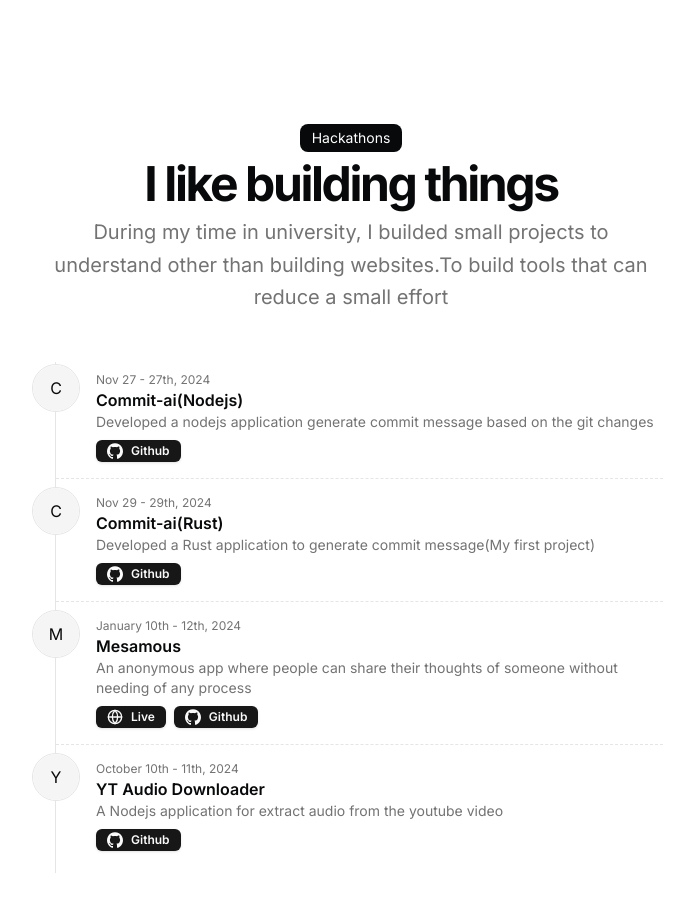
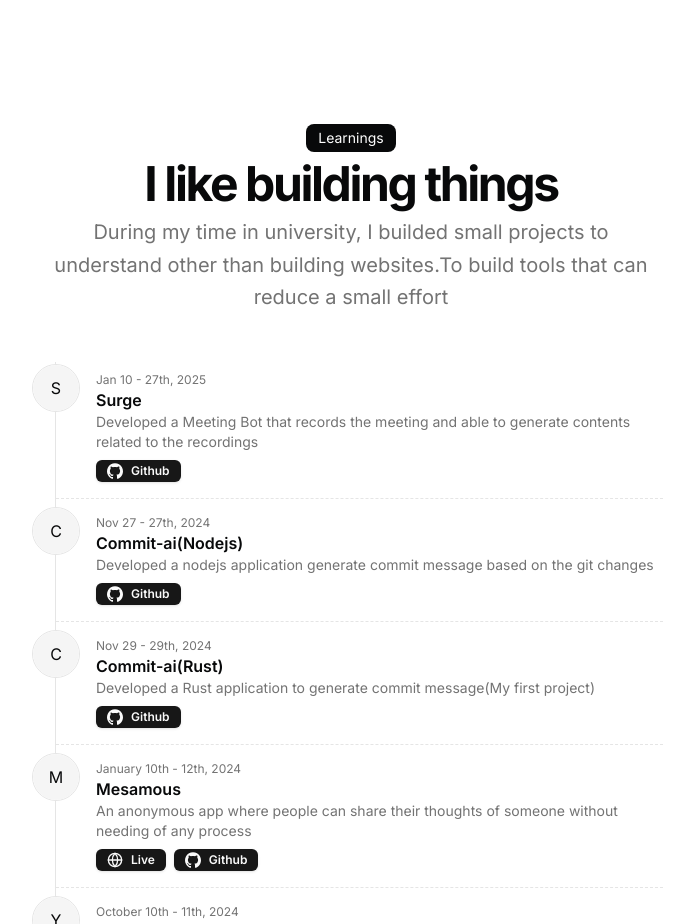
Before and after one commit to sidhuiwnl/mine-main, a Next.js app: page / in a window 1280 px wide. Shown: the part 1740-2664 px from the top of the page, without its empty margins (289-983 px from the left). Built offline with nearby package versions, Linux system fonts and the light colour scheme.

Commit message:
added new proj in the learnings

```diff
--- a/src/app/page.tsx
+++ b/src/app/page.tsx
@@ -158,7 +158,7 @@ export default function Page() {
             <div className="flex flex-col items-center justify-center space-y-4 text-center">
               <div className="space-y-2">
                 <div className="inline-block rounded-lg bg-foreground text-background px-3 py-1 text-sm">
-                  Hackathons
+                  Learnings
                 </div>
                 <h2 className="text-3xl font-bold tracking-tighter sm:text-5xl">
                   I like building things
--- a/src/data/resume.tsx
+++ b/src/data/resume.tsx
@@ -222,6 +222,22 @@ export const DATA = {
   ],
   Milestone: [
     {
+      title: "Surge",
+      dates: "Jan 10 - 27th, 2025",
+      description:
+          "Developed a Meeting Bot that records the meeting and able to generate contents related to the recordings",
+      icon: "public",
+      links: [
+        {
+          title : "Github",
+          icon : <Icons.github className="h-4 w-4" />,
+          href : "https://github.com/sidhuiwnl/Surge"
+
+        }
+      ],
+    }
+      ,
+    {
       title: "Commit-ai(Nodejs)",
       dates: "Nov 27 - 27th, 2024",
       description:
```
